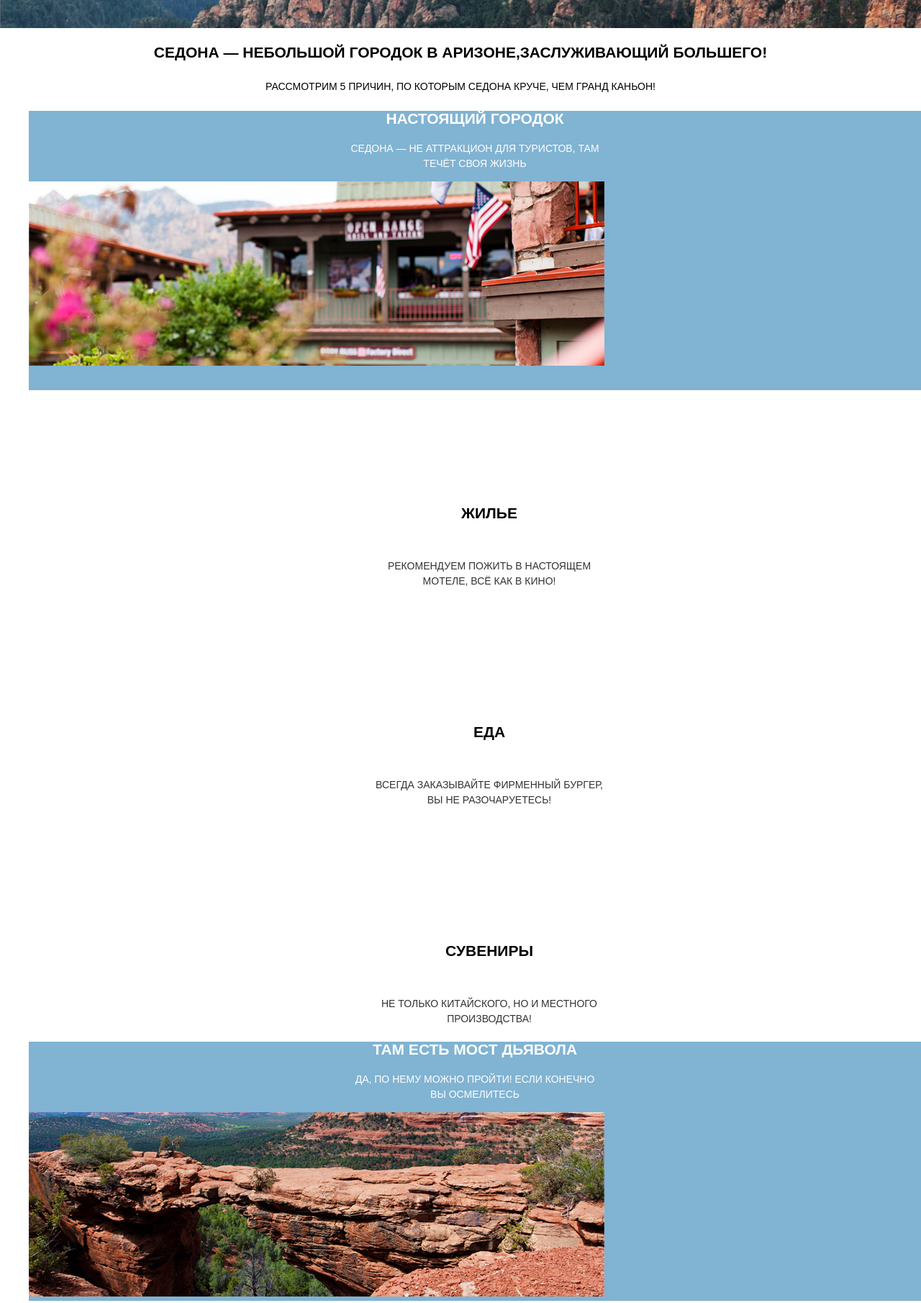
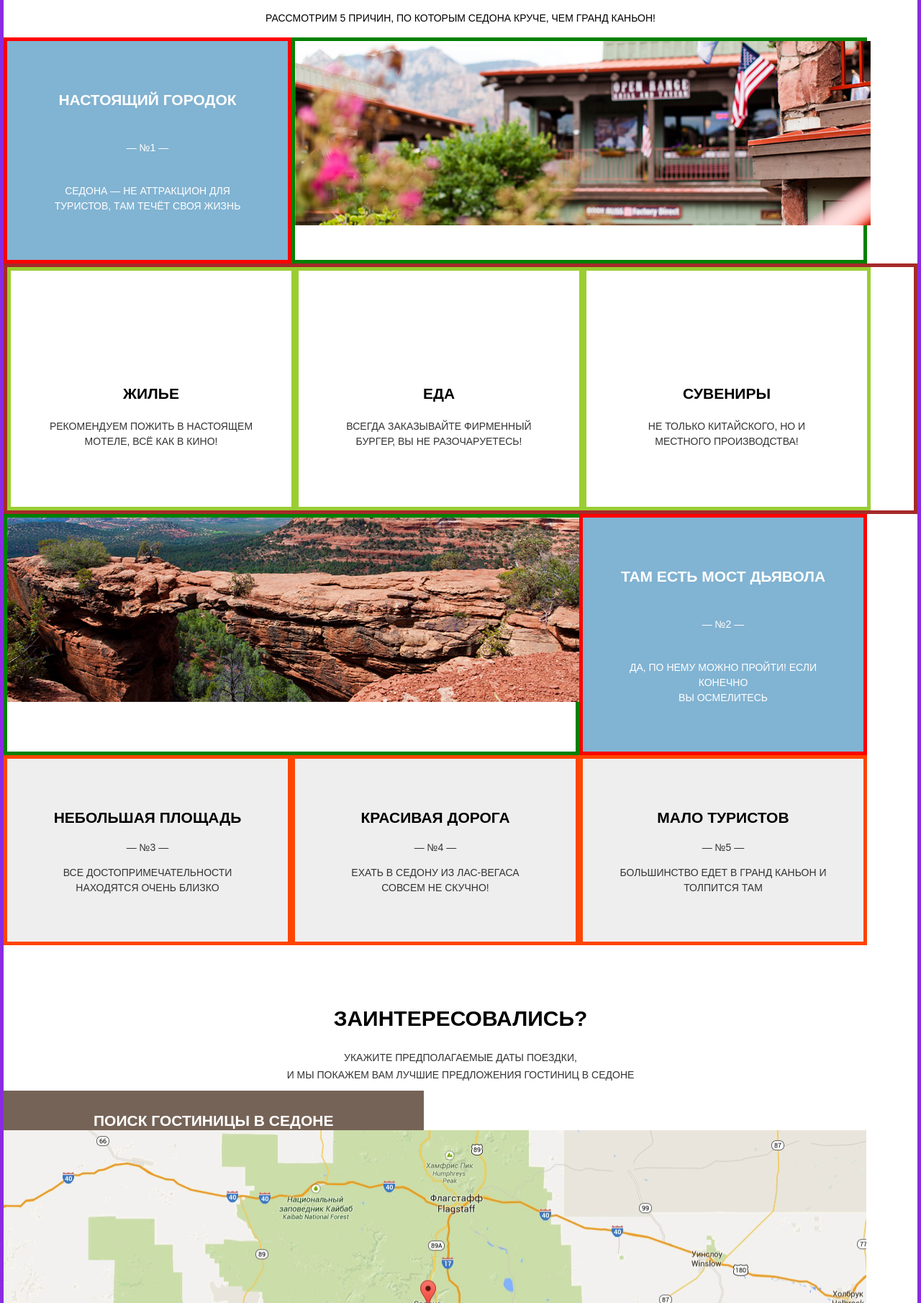
Before and after one commit to tkornilova/1763669-sedona-31, a plain HTML site: page index.html in a window 1280 px wide. Shown: the part 680-2490 px from the top of the page at 72% size. Drawn offline with Linux system fonts and the light colour scheme.

Commit message:
Исправление гридов

```diff
--- a/index.html
+++ b/index.html
@@ -39,60 +39,87 @@
       </section>
       <section class="container-content">
         <h2 class="hidden">Content</h2>
-          <ol class="features-list">
-            <li class="features-item-blue features-item-blue-1">
+         <div class="line-1">
+           <div class="line-1-position-1">
              <h3 class="features-item">Настоящий городок</h3>
+             <p>
+               — №1 —
+             </p>
              <p class="description-item">
-                  Седона — не аттракцион для туристов, там<br>течёт своя жизнь
+                Седона — не аттракцион для туристов, там течёт своя жизнь
              </p>
+           </div>
+           <div class="line-1-position-2">
              <img src="img/photo-sedona-1.jpg" width="800" height="256" alt="Улица города Седона" class="features-item-img">
+           </div>
+         </div>
+         <div class="line-2">
            <ul class="advantages-list">
              <li class="advantages-item">
                <h4>Жилье</h4>
                  <p>
-                          Рекомендуем пожить в настоящем<br>мотеле, всё как в кино!
+                    Рекомендуем пожить в настоящем мотеле, всё как в кино!
                  </p>
              </li>
              <li class="advantages-item">
                <h4>Еда</h4>
                  <p>
-                          Всегда заказывайте фирменный бургер,<br>вы не разочаруетесь!
+                    Всегда заказывайте фирменный бургер, вы не разочаруетесь!
                  </p>
              </li>
              <li class="advantages-item">
                <h4>Сувениры</h4>
                  <p>
-                          Не только китайского, но и местного<br>производства!
+                   Не только китайского, но и местного производства!
                  </p>
              </li>
            </ul>
-              </li>
-              <li class="features-item-blue features-item-blue-2">
+        </div>
+        <div class="line-3">
+          <div class="line-3-position-1">
+            <img src="img/photo-sedona-2.jpg" width="800" height="256" alt="Каньон в городе Седона" class="features-item-img">
+          </div>
+          <div class="line-3-position-2">
            <h3 class="features-item">Там есть мост дьявола</h3>
+             <p>
+               — №2 —
+             </p>
              <p class="description-item">
                  Да, по нему можно пройти! Если конечно<br>вы осмелитесь
              </p>
-                  <img src="img/photo-sedona-2.jpg" width="800" height="256" alt="Каньон в городе Седона" class="features-item-img">
-              </li>
-              <li class="features-item-gray">
+          </div>
+        </div>
+        <div class="line-4">
+          <ul class="line-4-features">
+            <li class="line-4-features-item">
              <h3 class="features-item">Hебольшая площадь</h3>
+             <p>
+               — №3 —
+             </p>
              <p class="description-item">
-                    Все достопримечательности<br>находятся очень близко
+                Все достопримечательности находятся очень близко
              </p>
             </li>
-              <li class="features-item-gray">
+            <li class="line-4-features-item">
              <h3 class="features-item">Красивая дорога</h3>
+             <p>
+               — №4 —
+             </p>
              <p class="description-item">
-                    Ехать в седону из лас-вегаса совсем<br>не скучно!
+               Ехать в седону из лас-вегаса совсем не скучно!
              </p>
             </li>
-              <li class="features-item-gray">
+            <li class="line-4-features-item">
              <h3 class="features-item">Мало туристов</h3>
+             <p>
+               — №5 —
+             </p>
              <p class="description-item">
-                    Большинство едет в гранд каньон<br>и толпится там
+               Большинство едет в гранд каньон и толпится там
              </p>
             </li>
-          </ol>
+            </ul>
+        </div>
       </section>
       <section class="container-traveling-form">
         <h2 class="hidden">Traveling form</h2>
--- a/style.css
+++ b/style.css
@@ -40,39 +40,57 @@ body {
   display: none;
 }
 
-.main-navigation a {
+.site-navigation {
+  display: grid;
+  grid-template-columns: 25% 25% 25% 25%;
+  text-decoration: none;
+  list-style: none;
+  margin: 0;
+}
+
+.site-navigation a {
   text-decoration: none;
   color: var(--basic-black);
   font-size: 14px;
   line-height: 26px;
   background-color: transparent;
+  padding-top: 15px;
+  padding-bottom: 15px;
 }
 
-.main-navigation a:hover,
-.main-navigation a:focus {
+.site-navigation a:hover,
+.site-navigation a:focus {
   color: var(--blue);
 }
 
-.main-navigation a:active {
+.site-navigation a:active {
   color: var(--basic-black);
   opacity: 0.3;
 }
 
-.main-navigation .current-page {
+.site-navigation a .current-page {
  color: var(--brown);
 }
 
+.main-header-logo {
+  position: absolute;
+  text-align: center;
+  padding-left: 600px;
+  margin: 0;
+}
 
 .main-navigation-wrapper {
   background-color: var(--basic-white);
 }
 
- /* Добавила цвет (один из критериев), но он больше картинки. Это ок? */
 .container-background {
   background: url(img/background-main.jpg) var(--gray) no-repeat scroll;
   background-size: cover;
   height: 509px;
+  text-align: center;
+  padding-top: 74px;
 }
+
 
 .caption-main {
   font-size: 21px;
@@ -92,63 +110,71 @@ body {
   text-align: center;
 }
 
-.features-item-blue {
-  background-color: var(--blue);
+.line-1 {
+  display: grid;
+  grid-template-columns: 400px 800px;
+  align-content: start;
+  padding: 0;
+  margin: 0;
 }
 
-.features-item-blue h3 {
+.line-1-position-1 {
+  background-color: var(--blue);
+  padding: 50px 50px;
+  border: 5px solid red;
+}
+
+.line-1-position-1 h3 {
   font-size: 21px;
   font-weight: 700;
   line-height: 21px;
   color: var(--basic-white);
-  background-color: transparent;
   text-align: center;
 }
 
-.features-item-blue .description-item {
+.line-1-position-1 p {
   font-size: 14px;
   font-weight: 400;
   line-height: 21px;
   color: var(--basic-white);
-  background-color: transparent;
   text-align: center;
+  padding-top: 25px;
 }
 
-.features-item-gray {
-  background-color: var(--light-gray); /* Лучше прописывать background или обернуть блок в div? */
-}
-
-.features-item-gray h3 {
-  font-size: 21px;
-  font-weight: 700;
-  line-height: 21px;
-  color: var(--basic-black);
-  background-color: transparent;
-  text-align: center;
-}
-
-.features-item-gray .description-item {
-  font-size: 14px;
-  font-weight: 400;
-  line-height: 21px;
-  color: var(--dark-gray);
-  background-color: var(--light-gray);
-  text-align: center;
+.line-1-position-2 {
+  border: 5px solid green; /* Картинка немного недоходит до края ячейки*/
 }
 
 .advantages-list {
+  display: grid;
+  grid-template-columns: 400px 400px 400px; /* Почему то саму ячейку показывает больще, чем должно быть*/
+  align-content: start;
+  margin: 0;
+  padding: 0;
+
+  border: 5px solid brown;
+}
+
+.advantages-item {
+  color: var(--basic-black);
   background-color: var(--basic-white);
+  text-align: center;
   list-style: none;
+  padding-left: 50px;
+  padding-right: 50px;
+  padding-top: 160px;
+  padding-bottom: 80px;
+  box-sizing: border-box;
+
+  border: 5px solid yellowgreen;
 }
 
 .advantages-list h4 {
   font-size: 21px;
   font-weight: 700;
   line-height: 21px;
-  color: var(--basic-black);
-  background-color: transparent;
-  text-align: center;
-  padding-top: 160px;
+  margin: 0;
+  padding-bottom: 25px;
 }
 
 .advantages-list p {
@@ -156,10 +182,86 @@ body {
   font-weight: 400;
   line-height: 21px;
   color: var(--dark-gray);
-  background-color: transparent;
+  margin: 0;
+  padding: 0;
+}
+
+.line-3 {
+  display: grid;
+  grid-template-columns: 800px 400px;
+  align-content: start;
   text-align: center;
+  margin: 0;
+  padding: 0;
+}
+
+.line-3-position-1 {
+  border: 5px solid green; /* Картинка немного недоходит до края ячейки*/
+}
+
+.line-3-position-2 {
+  background-color: var(--blue);
+  padding-top: 50px;
+  padding-bottom: 50px;
+  padding-left: 50px;
+  padding-right: 50px;
+
+  border: 5px solid red;
+}
+
+.line-3-position-2 h3 {
+  font-size: 21px;
+  font-weight: 700;
+  line-height: 21px;
+  color: var(--basic-white);
+}
+
+.line-3-position-2 p {
+  font-size: 14px;
+  font-weight: 400;
+  line-height: 21px;
+  color: var(--basic-white);
   padding-top: 25px;
 }
+
+.line-4-features {
+  display: grid;
+  grid-template-columns: 400px 400px 400px;
+  align-content: start;
+  margin: 0;
+  padding: 0;
+}
+
+.line-4-features li{
+  background-color: var(--light-gray);
+  padding-top: 50px;
+  padding-bottom: 50px;
+  padding-left: 50px;
+  padding-right: 50px;
+  list-style: none;
+  text-align: center;
+  box-sizing: border-box;
+
+  border: 5px solid orangered;
+}
+
+.line-4-features-item h3 {
+  font-size: 21px;
+  font-weight: 700;
+  line-height: 21px;
+  color: var(--basic-black);
+}
+
+.line-4-features-item p {
+  font-size: 14px;
+  font-weight: 400;
+  line-height: 21px;
+  color: var(--dark-gray);
+}
+
+
+
+
 
 .traveling-form-title {
   font-size: 30px;
@@ -168,34 +270,44 @@ body {
   color: var(--basic-black);
   background-color: transparent;
   text-align: center;
+  padding-top: 60px;;
 }
 
 .traveling-form-description {
   font-size: 14px;
-  font-weight: 700;
+  font-weight: 400;
   line-height: 24px;
   color: var(--dark-gray);
   background-color: transparent;
   text-align: center;
+  padding-bottom: 25px;
 }
 
-.container-traveling-form a {
+.button-find-hotel {
   text-decoration: none;
   font-size: 21px;
   font-weight: 700;
   line-height: 26px;
   color: var(--basic-white);
   background-color: var(--brown);
+  padding-left: 125px;
+  padding-right: 125px;
+  padding-top: 30px;
+  padding-bottom: 30px;
+  text-align: center; /* Не получается кнопку сделать посередине*/
 }
 
-.container-traveling-form a:hover,
-.container-traveling-form a:focus {
+.button-find-hotel:hover,
+.button-find-hotel:focus {
   background-color: var(--deeper-brown);
 }
 
-.container-traveling-form a:active {
+.button-find-hotel:active {
   background-color: var(--deepest-brown);
   opacity: 0.3;
+}
+container-traveling-form img {
+  padding: 0;
 }
 
 .modal label {
@@ -248,12 +360,21 @@ body {
 .parameters {
   background: url("img/background-catalog.jpg") no-repeat top center;
   background-size: cover;
-  height: 217px;
   border: none;
   margin: 0;
+  padding: 0;
+  display: grid;
+  grid-template-columns: 25% 25% 50%;
 }
 
-.parameters legend {
+.parameters-item {
+  padding-top: 12px;
+  padding-left: 70px;
+  padding-bottom: 32px;
+  border: 5px solid tomato;
+}
+
+.parameters h3 {
   font-size: 14px;
   font-weight: 700;
   line-height: 21px;
@@ -271,9 +392,8 @@ body {
   text-align: left;
 }
 
- /* Нужно показывть рамку у кнопки? */
- .button-show:hover,
- .button-show:focus {
+ /* Не получается сделать прозрачную кнопку */
+ .button-show{
   border: 2px solid var(--basic-white);
   font-size: 14px;
   font-weight: 700;
@@ -402,6 +522,7 @@ body {
   color: var(--basic-white);
   background-color: var(--deepest-brown);
   opacity: 0.3;
+ }
 
  .main-header {
    border: 5px solid red;
@@ -442,31 +563,6 @@ body {
   margin-bottom: 44;
 }
 
-/* Пыталась паддингами настроить положение текста, не вышло */
-.advantages-list {
-  border: 5px solid yellow;
-  display: grid;
-  padding: 0;
-  grid-template-columns: 1fr 1fr 1fr;
-  align-content: start;
-}
-
-.advantages-item {
-  border: 5px solid hotpink;
-  margin: 0 0;
-  width: 400px;
-  height: 330px;;
-  justify-content: center;
-  display: inline-block;
-}
-
-.container-inner {
-  border: 5px solid yellow;
-  display: grid;
-  padding: 0;
-  margin: 0;
-  grid-template-rows: 1fr 1fr;
-}
 
 .container-parameters {
   border: 5px solid blue;
@@ -483,12 +579,3 @@ body {
   display: grid;
   grid-template-rows: 1fr 1fr 1fr;
 }
-
-.parameters {
-  display: grid;
-  grid-template-columns: 25% 25% 50%;
-}
-
-.parameters-item {
-  border: 5px solid tomato;
-}
```
Also changed, not shown: catalog.html (+3 -3 lines). Lines whose indentation alone changed are shown as unchanged.
